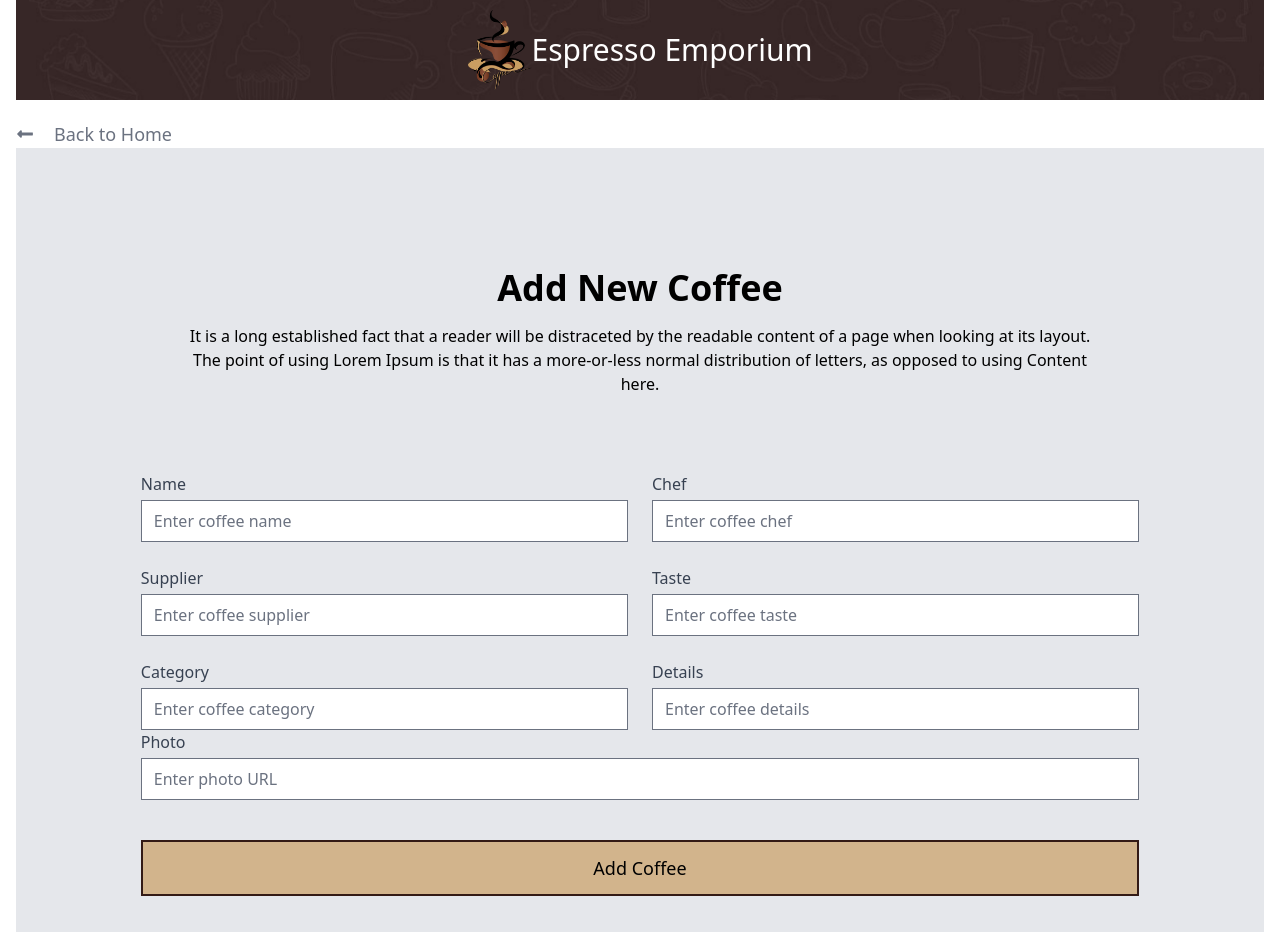
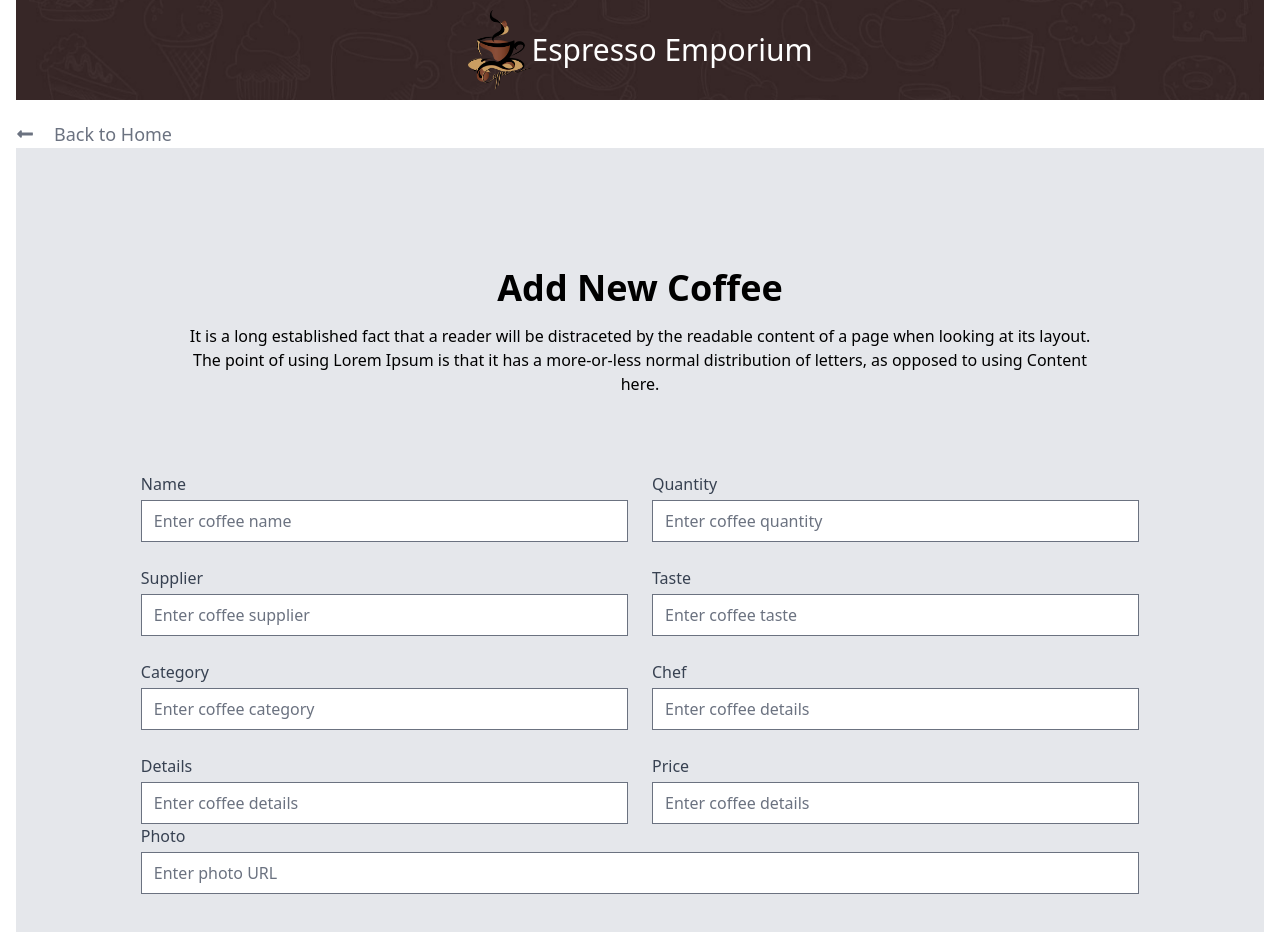
Before and after one commit to farukwebcode21/coffee-store-fontend, a React (Vite) app: page /addcoffee in a window 1280 px wide. Shown: the top 932 px of the page. Built offline with nearby package versions, Linux system fonts and the light colour scheme.

Commit message:
coffee data get server

```diff
--- a/package.json
+++ b/package.json
@@ -13,7 +13,9 @@
     "react": "^18.3.1",
     "react-dom": "^18.3.1",
     "react-icons": "^5.3.0",
-    "react-router-dom": "^6.28.0"
+    "react-router-dom": "^6.28.0",
+    "sweetalert2": "^11.14.5",
+    "sweetalert2-react-content": "^5.0.7"
   },
   "devDependencies": {
     "@eslint/js": "^9.13.0",
--- a/src/components/AddCoffee.jsx
+++ b/src/components/AddCoffee.jsx
@@ -1,7 +1,50 @@
 import { FaLongArrowAltLeft } from "react-icons/fa";
 import { Link } from "react-router-dom";
+import Swal from "sweetalert2";
 
 const AddCoffee = () => {
+  const handleAddCoffee = (e) => {
+    e.preventDefault();
+    const form = e.target;
+    const name = form.name.value.trim();
+    const quantity = form.quantity.value.trim();
+    const supplier = form.supplier.value.trim();
+    const taste = form.taste.value.trim();
+    const chef = form.chef.value.trim();
+    const price = form.price.value.trim();
+    const detail = form.details.value.trim();
+    const photUrl = form.photourl.value.trim();
+    const newCoffee = {
+      name,
+      quantity,
+      supplier,
+      taste,
+      detail,
+      price,
+      chef,
+      photUrl,
+    };
+    console.log(newCoffee);
+    fetch("http://localhost:3000/coffee", {
+      method: "POST",
+      headers: {
+        "Content-Type": "application/json",
+      },
+      body: JSON.stringify(newCoffee),
+    })
+      .then((res) => res.json())
+      .then((data) => {
+        console.log(data);
+        if (data.insertedId) {
+          Swal.fire({
+            title: "Added Successfully !",
+            icon: "success",
+          });
+        }
+      });
+    e.target.reset();
+  };
+
   return (
     <div>
       <Link to={"/"}>
@@ -21,23 +64,27 @@ const AddCoffee = () => {
           </p>
         </div>
         <div className="py-1 ">
+          <form onSubmit={handleAddCoffee}>
             <div className="mt-8 w-4/5 m-auto">
               <div className="grid grid-cols-2 gap-6">
                 <label className="block">
                   <span className="text-gray-700">Name</span>
                   <input
                     type="text"
+                    name="name"
+                    required
                     className="mt-1 block w-full"
                     placeholder="Enter coffee name"
                   />
                 </label>
                 <label className="block">
-                <span className="text-gray-700">Chef</span>
+                  <span className="text-gray-700">Quantity</span>
                   <input
                     type="text"
-                  name="chef"
+                    name="quantity"
+                    required
                     className="mt-1 block w-full"
-                  placeholder="Enter coffee chef"
+                    placeholder="Enter coffee quantity"
                   />
                 </label>
                 <label className="block">
@@ -45,6 +92,7 @@ const AddCoffee = () => {
                   <input
                     type="text"
                     name="supplier"
+                    required
                     className="mt-1 block w-full"
                     placeholder="Enter coffee supplier"
                   />
@@ -54,6 +102,7 @@ const AddCoffee = () => {
                   <input
                     type="text"
                     name="taste"
+                    required
                     className="mt-1 block w-full"
                     placeholder="Enter coffee taste"
                   />
@@ -63,8 +112,19 @@ const AddCoffee = () => {
                   <input
                     type="text"
                     name="category"
+                    required
                     className="mt-1 block w-full"
                     placeholder="Enter coffee category"
+                  />
+                </label>
+                <label className="block">
+                  <span className="text-gray-700">Chef</span>
+                  <input
+                    type="text"
+                    name="chef"
+                    required
+                    className="mt-1 block w-full"
+                    placeholder="Enter coffee details"
                   />
                 </label>
                 <label className="block">
@@ -72,6 +132,17 @@ const AddCoffee = () => {
                   <input
                     type="text"
                     name="details"
+                    required
+                    className="mt-1 block w-full"
+                    placeholder="Enter coffee details"
+                  />
+                </label>
+                <label className="block">
+                  <span className="text-gray-700">Price</span>
+                  <input
+                    type="number"
+                    name="price"
+                    required
                     className="mt-1 block w-full"
                     placeholder="Enter coffee details"
                   />
@@ -81,7 +152,8 @@ const AddCoffee = () => {
                 <span className="text-gray-700">Photo</span>
                 <input
                   type="text"
-                name="details"
+                  name="photourl"
+                  required
                   className="mt-1 block w-full"
                   placeholder="Enter photo URL"
                 />
@@ -90,6 +162,7 @@ const AddCoffee = () => {
                 Add Coffee
               </button>
             </div>
+          </form>
         </div>
       </div>
     </div>
--- /dev/null
+++ b/src/components/PopularCard.jsx
@@ -0,0 +1,45 @@
+import { AiFillDelete } from "react-icons/ai";
+import { MdOutlineEdit } from "react-icons/md";
+import { IoEyeOutline } from "react-icons/io5";
+
+// eslint-disable-next-line react/prop-types
+const PopularCard = ({ coffie }) => {
+  // eslint-disable-next-line react/prop-types
+  const { name, price, taste, photUrl } = coffie;
+  return (
+    <>
+      <div className="flex justify-evenly items-center p-10 rounded-md   bg-[#F5F4F1]">
+        <img src={photUrl} className="w-28" alt="coffiemug" />
+        <div className="space-y-5">
+          <div className="flex items-center justify-between gap-10">
+            <h4>
+              Name:<span className="text-color">{name}</span>
+            </h4>
+            <div className="bg-orange-600 w-10 h-10 flex items-center justify-center">
+              <IoEyeOutline className=" text-white " />
+            </div>
+          </div>
+          <div className="flex justify-between items-center">
+            <h4>
+              Taste:<span className="text-color">{taste}</span>
+            </h4>
+            <div className="flex items-center justify-center w-10 h-10 bg-black">
+              <MdOutlineEdit className=" text-white" />
+            </div>
+          </div>
+
+          <div className="flex justify-between items-center">
+            <h4>
+              Price:<span className="text-color">{price} Taka</span>
+            </h4>
+            <div className="flex items-center justify-center bg-orange-700 h-10 w-10">
+              <AiFillDelete className="text-white" />
+            </div>
+          </div>
+        </div>
+      </div>
+    </>
+  );
+};
+
+export default PopularCard;
--- /dev/null
+++ b/src/components/SubTile.jsx
@@ -0,0 +1,21 @@
+import { FaCoffee } from "react-icons/fa";
+import { Link } from "react-router-dom";
+// eslint-disable-next-line react/prop-types
+const SubTile = ({ subTitle, title, btnname }) => {
+  return (
+    <div className="text-center space-y-3 mb-3 mt-6">
+      <span>--- {subTitle}---</span>
+      <h2 className="text-2xl font-bold">{title}</h2>
+      <div className="flex items-center justify-center">
+        <Link to={"addcoffee"}>
+          <button className="w-[130px] flex items-center justify-center  h-[48px] border-2 border-black bg-yellow-600 font-bold rounded-md text-white">
+            {btnname}
+            <FaCoffee className="ml-2" />
+          </button>
+        </Link>
+      </div>
+    </div>
+  );
+};
+
+export default SubTile;
--- a/src/router/router.jsx
+++ b/src/router/router.jsx
@@ -9,7 +9,10 @@ const router = createBrowserRouter([
     path: "/",
     element: <MainLayout />,
     children: [
-      { path: "/", element: <Home /> },
+      {
+        path: "/",
+        element: <Home />,
+      },
       { path: "addcoffee", element: <AddCoffee /> },
       { path: "updateCoffee", element: <UpdateCoffee /> },
     ],
--- a/tailwind.config.js
+++ b/tailwind.config.js
@@ -20,5 +20,6 @@ export default {
       },
     },
   },
+  // eslint-disable-next-line no-undef
   plugins: [require("@tailwindcss/forms")],
 };
```
Also changed, not shown: src/pages/Home/PopularProduct/PopularProduct.jsx (+29 -64 lines), 1 other file (tests, documents, lock files or other folders). Lines whose indentation alone changed are shown as unchanged.
